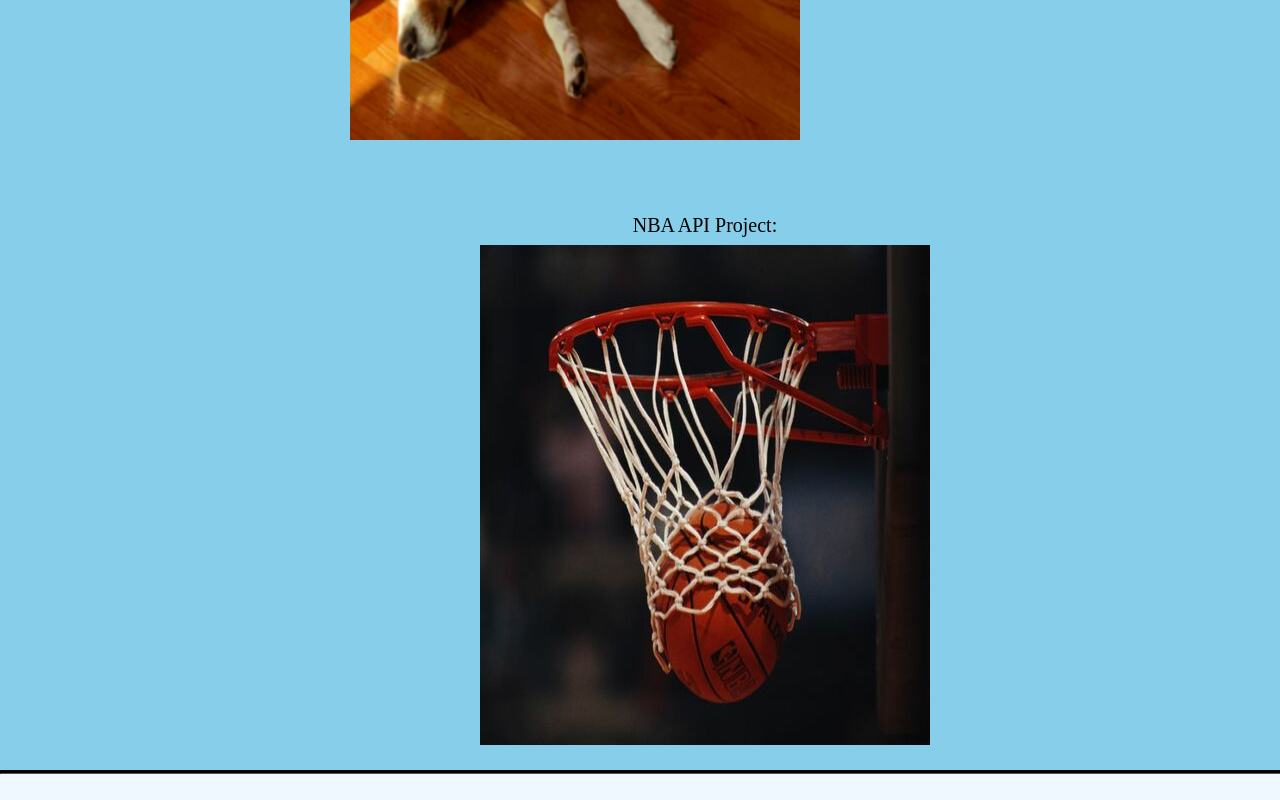
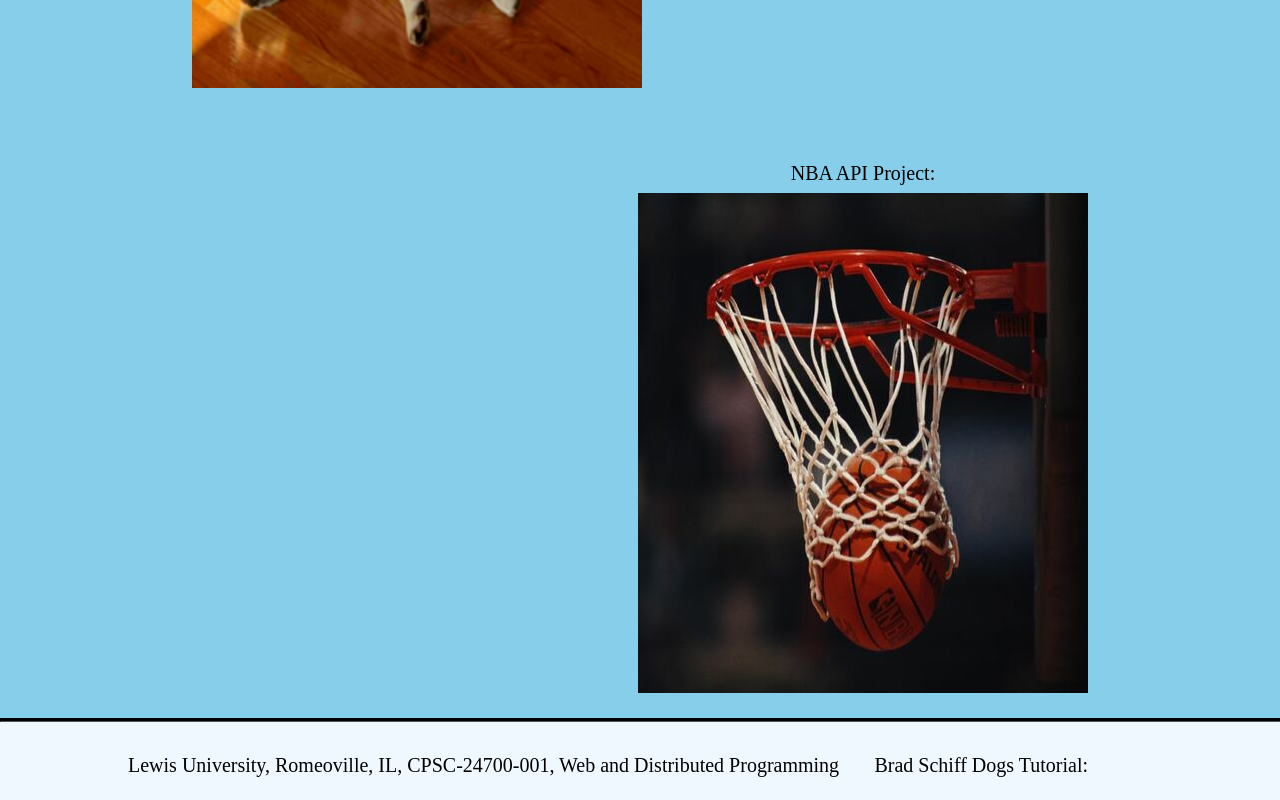
Before and after one commit to StringJoe/dogs-js, a plain HTML site: page index.html in a window 1280 px wide. Shown: the part 866-1666 px from the top of the page. Drawn offline with Linux system fonts and the light colour scheme; a script that the page names is missing.

Commit message:
completed main page

```diff
--- a/index.html
+++ b/index.html
@@ -29,7 +29,6 @@
         </p>
     </div>
     <main class="container">
-
         <hr>
         <div class="project1">
             <p>Dogs Youtube Tutorial Project:</p>
@@ -40,13 +39,14 @@
             <p>NBA API Project:</p>
             <a href="nba.html"><img src="basketball.jpg" alt="baskball going through hoop"></a>
         </div>
-
         <hr>
-
     </main>
 
     <footer class="container">
-
+        <p id="programming-tutorial"><a href="https://www.youtube.com/watch?v=AVmGmLFcukM">Brad Schiff Dogs Tutorial:</a></p>
+        <p id="school-info">Lewis University, Romeoville, IL, CPSC-24700-001,
+            Web and Distributed Programming
+        </p>
     </footer>
 
     <script src="javascripts/main.js"></script>
--- a/stylesheets/main.css
+++ b/stylesheets/main.css
@@ -37,7 +37,7 @@ header h1 {
 }
 
 .text-content p {
-    width: 600px;
+    width: 750px;
     margin-top: 10px;
     margin-left: 50px;
     font-size: 20px;
@@ -53,9 +53,10 @@ hr {
 }
 
 .project1 {
+    position: relative;
     float: left;
     margin-top: 50px;
-    margin-left: 350px;
+    margin-left: 15%;
     padding-bottom: 25px;
 }
 
@@ -66,9 +67,10 @@ hr {
 }
 
 .project2 {
+    position: relative;
     float: right;
     margin-top: 50px;
-    margin-right: 350px;
+    margin-right: 15%;
     padding-bottom: 25px;
 }
 
@@ -77,3 +79,35 @@ hr {
     padding-bottom: 10px;
     font-size: 20px;
 }
+
+#school-info {
+    position: relative;
+    float: left;
+    margin-left: 10%;
+    margin-top: 25px;
+    padding-bottom: 25px;
+    font-size: 20px;
+}
+
+#programming-tutorial {
+    float: right;
+    margin-right: 15%;
+    margin-top: 25px;
+    padding-bottom: 25px;
+    font-size: 20px;
+}
+
+#programming-tutorial a:link {
+    text-decoration: none;
+    color: black;
+}
+
+#programming-tutorial a:visited {
+    text-decoration: none;
+    color: green;
+}
+
+#programming-tutorial a:hover {
+    text-decoration: none;
+    color: blue;
+}
```
